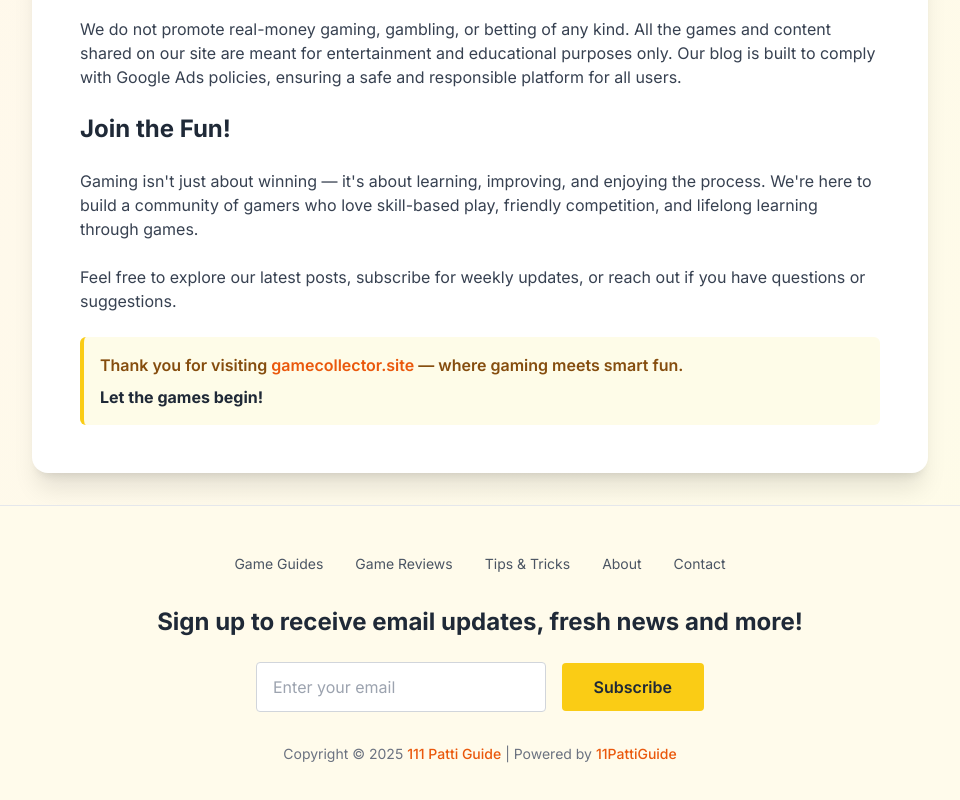
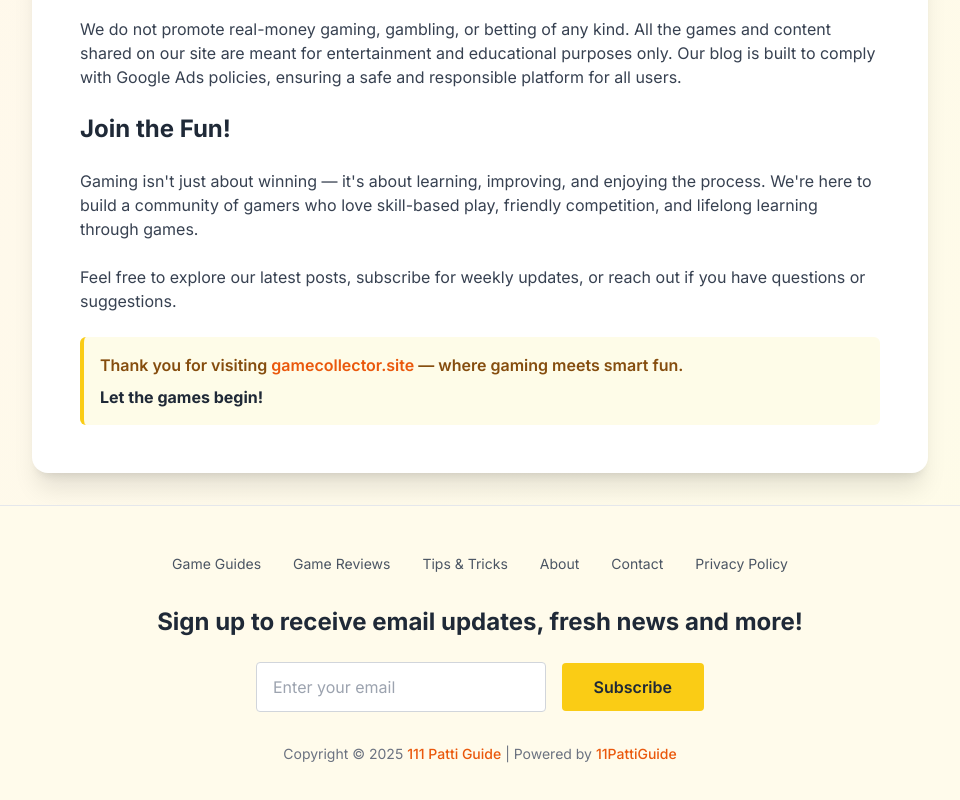
Before and after one commit to zoyakhanmalik0/gamecollection-site, a React (Vite) app: page /about in a window 1280 px wide. Shown: the part 865-1665 px from the top of the page, without its empty margins (160-1120 px from the left). Built offline with nearby package versions, Linux system fonts and the light colour scheme.

Commit message:
Update Footer.tsx

```diff
--- a/src/components/Footer.tsx
+++ b/src/components/Footer.tsx
@@ -13,6 +13,7 @@ const Footer = () => {
             <a href="/tippage" className="text-gray-600 hover:text-red-600 transition-colors text-sm">Tips & Tricks</a>
             <a href="/about" className="text-gray-600 hover:text-red-600 transition-colors text-sm">About</a>
             <a href="/contact" className="text-gray-600 hover:text-red-600 transition-colors text-sm">Contact</a>
+            <a href="/privacy-policy" className="text-gray-600 hover:text-red-600 transition-colors text-sm">Privacy Policy</a> {/* <-- New link */}
           </nav>
         </div>
 
```
